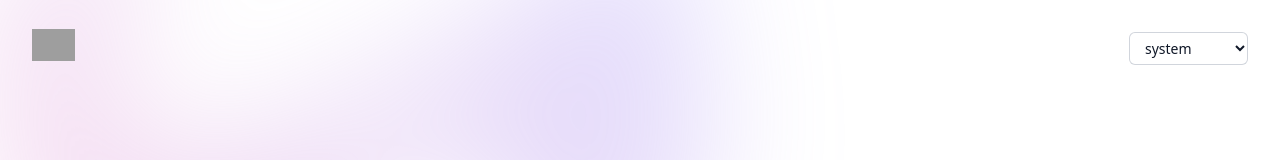
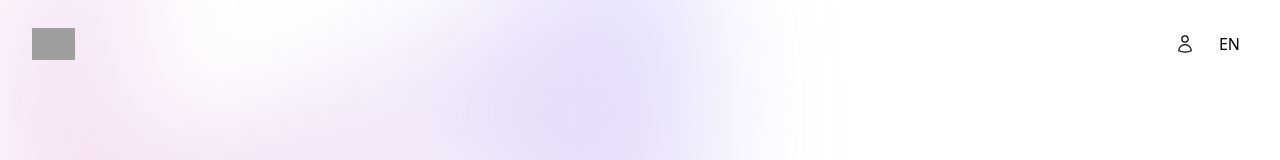
Before and after one commit to Alirezaavini/to-do-react-and-dot-net-app, a React (Vite) app in the folder Front/: page / in a window 1280 px wide. Shown: the top 160 px of the page. Built offline with nearby package versions, Linux system fonts and the light colour scheme; grey boxes are pictures that could not be loaded.

Commit message:
udpate select language and dark mode

```diff
--- a/Front/src/components/basic/select-dark-mode.tsx
+++ b/Front/src/components/basic/select-dark-mode.tsx
@@ -1,9 +1,7 @@
-import { LanguageIcon } from '@heroicons/react/24/outline';
-import { T } from './text';
+import { Popover, PopoverButton, PopoverPanel } from '@headlessui/react';
+import { EyeIcon, MoonIcon, SunIcon, UserIcon } from '@heroicons/react/24/outline';
 import { useEffect, useState } from 'react';
 import settings from '../../app/settings';
-import i18next from 'i18next';
-import { useLayoutDirection } from '../../app/LayoutDirectionContext';
 
 function SelectDarkMode() {
     const defaultDarkMode = 'system';
@@ -37,29 +35,43 @@ function SelectDarkMode() {
         );
     }, []);
 
+    function getDarkModelIcont(mode: string) {
+        switch (mode) {
+            case 'dark':
+                return <MoonIcon className="size-5" />;
+            case 'light':
+                return <SunIcon className="size-5" />;
+            case 'system':
+                return <UserIcon className="size-5" />;
+        }
+
+        return <></>;
+    }
+
     return (
         <div className="flex flex-row gap-2 align-middle items-center">
-            <div>
-                <select
-                    id="lang"
-                    name="lang"
-                    onChange={(e) => {
-                        changeDarkModel(e.target.value);
-                    }}
-                    defaultValue={darkMode}
-                    className="mt-2 block w-full rounded-md border-0 py-1.5 pl-3 pr-10 text-gray-900 ring-1 ring-inset ring-gray-300
-                     focus:ring-2 focus:ring-indigo-600 sm:text-sm sm:leading-6 dark:text-gray-200 dark:ring-gray-400 dark:bg-gray-800">
-                    <option>
-                        <T>dark</T>
-                    </option>
-                    <option>
-                        <T>light</T>
-                    </option>
-                    <option>
-                        <T>system</T>
-                    </option>
-                </select>
-            </div>
+            <Popover className="relative">
+                <PopoverButton className="d-flex flex-row p-2 dark:text-white">{getDarkModelIcont(darkMode)}</PopoverButton>
+                <PopoverPanel
+                    anchor="bottom"
+                    className="flex flex-col bg-stone-800 text-white rounded-md dark:bg-indigo-800 dark:text-white z-50">
+                    <PopoverButton
+                        className="block ext-sm dark:text-gray-200 data-focus:bg-gray-100 data-focus:text-gray-900 p-4 text-white"
+                        onClick={() => changeDarkModel('dark')}>
+                        {getDarkModelIcont('dark')}
+                    </PopoverButton>
+                    <PopoverButton
+                        className="block text-sm dark:text-gray-200 p-4 data-focus:bg-gray-100 data-focus:text-gray-900 text-white"
+                        onClick={() => changeDarkModel('light')}>
+                        {getDarkModelIcont('light')}
+                    </PopoverButton>
+                    <PopoverButton
+                        className="block text-sm dark:text-gray-200 p-4 data-focus:bg-gray-100 data-focus:text-gray-900 text-white"
+                        onClick={() => changeDarkModel('light')}>
+                        {getDarkModelIcont('system')}
+                    </PopoverButton>
+                </PopoverPanel>
+            </Popover>
         </div>
     );
 }
--- a/Front/src/components/basic/select-language.tsx
+++ b/Front/src/components/basic/select-language.tsx
@@ -1,7 +1,11 @@
+import { Menu, MenuButton, MenuItem, MenuItems } from '@headlessui/react';
+import { Popover, PopoverButton, PopoverPanel } from '@headlessui/react';
+import { LanguageIcon } from '@heroicons/react/24/outline';
 import i18next from 'i18next';
 import { useEffect, useState } from 'react';
 import { useLayoutDirection } from '../../app/LayoutDirectionContext';
 import settings from '../../app/settings';
+import { T } from './text';
 
 function SelectLanguage() {
     const defaultLanguageCode = 'en';
@@ -21,28 +25,23 @@ function SelectLanguage() {
 
     return (
         <div className="flex flex-row gap-2 align-middle items-center">
-            <div>
-                <select
-                    id="lang"
-                    name="lang"
-                    onChange={(e) => {
-                        changeLanguage(e.target.value);
-                    }}
-                    defaultValue={currentLanguageCode}
-                    className="mt-2 block w-full rounded-md border-0 py-1.5 pl-3 pr-10 text-gray-900 ring-1 ring-inset ring-gray-300 focus:ring-2 focus:ring-indigo-600 sm:text-sm sm:leading-6  dark:text-gray-200 dark:ring-gray-400 dark:bg-gray-800">
-                    <option>fa</option>
-                    <option>en</option>
-                </select>
-            </div>
-
-            {/* <Menu as="div" className="relative inline-block text-left">
-                <div>
-                    <MenuButton className="inline-flex w-full justify-center gap-x-1.5 rounded-md bg-white px-3 py-2 text-sm font-semibold text-gray-900 ring-1 shadow-xs ring-gray-300 ring-inset hover:bg-gray-50">
-                        Options
-                        <ChevronDownIcon aria-hidden="true" className="-mr-1 size-5 text-gray-400" />
-                    </MenuButton>
-                </div>
-            </Menu> */}
+            <Popover className="relative">
+                <PopoverButton className="d-flex flex-row p-2 dark:text-white"> {currentLanguageCode.toUpperCase()}</PopoverButton>
+                <PopoverPanel
+                    anchor="bottom end"
+                    className="flex flex-col bg-stone-800 text-white rounded-md dark:bg-indigo-800 dark:text-white z-50 me-3">
+                    <PopoverButton
+                        className="block ext-sm dark:text-gray-200 data-focus:bg-gray-100 data-focus:text-gray-900 p-4 text-white"
+                        onClick={() => changeLanguage('en')}>
+                        English
+                    </PopoverButton>
+                    <PopoverButton
+                        className="block text-sm dark:text-gray-200 p-4 data-focus:bg-gray-100 data-focus:text-gray-900 text-white"
+                        onClick={() => changeLanguage('fa')}>
+                        فارسی
+                    </PopoverButton>
+                </PopoverPanel>
+            </Popover>
         </div>
     );
 }
--- a/Front/src/components/ui/navigation.tsx
+++ b/Front/src/components/ui/navigation.tsx
@@ -4,6 +4,7 @@ import { useState } from 'react';
 import { TProvider } from '../../i18n';
 import { useNavigate } from 'react-router-dom';
 import SelectDarkMode from '../basic/select-dark-mode';
+import SelectLanguage from '../basic/select-language';
 
 const navigation = [
     { name: 'Product', href: '#' },
@@ -26,7 +27,7 @@ export default function Navigation() {
                         </a>
                     </div>
                     <div className="flex lg:hidden">
-                        <SelectDarkMode />
+                        <SelectDarkMode /> <SelectLanguage />
                     </div>
                     <div className="hidden lg:flex lg:gap-x-12">
                         {/* {navigation.map((item) => (
@@ -35,8 +36,9 @@ export default function Navigation() {
                             </a>
                         ))} */}
                     </div>
-                    <div className="hidden lg:flex lg:flex-1 lg:justify-end">
+                    <div className="hidden lg:flex lg:flex-1 lg:justify-end gap-2">
                         <SelectDarkMode />
+                        <SelectLanguage />
                     </div>
                 </nav>
                 <Dialog open={mobileMenuOpen} onClose={setMobileMenuOpen} className="lg:hidden">
```
